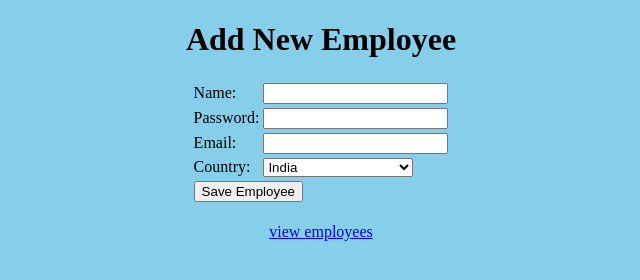
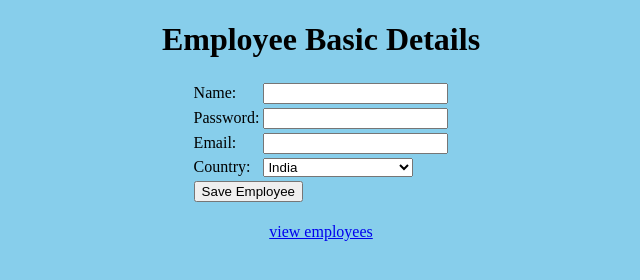
Before and after one commit to yogeshchanekar/JAVA-Crud-operation-using-Servlet, a plain HTML site: page index.html in a window 1280 px wide. Shown: the whole page, without its empty margins (319-959 px from the left). Drawn offline with Linux system fonts and the light colour scheme.

Commit message:
Update index.html

```diff
--- a/index.html
+++ b/index.html
@@ -2,7 +2,7 @@
 <html>
 <head>
 <meta charset="ISO-8859-1">
-<title>Insert title here</title>
+<title>Employee Basic Information</title>
 <style>
 body {
 
@@ -15,7 +15,7 @@ body {
 <center>
 <body>
 
-<h1>Add New Employee</h1>
+<h1>Employee Basic Details</h1>
 <form action="SaveServlet" method="post">
 <table>
 <tr><td>Name:</td><td><input type="text" name="name"/></td></tr>
```
